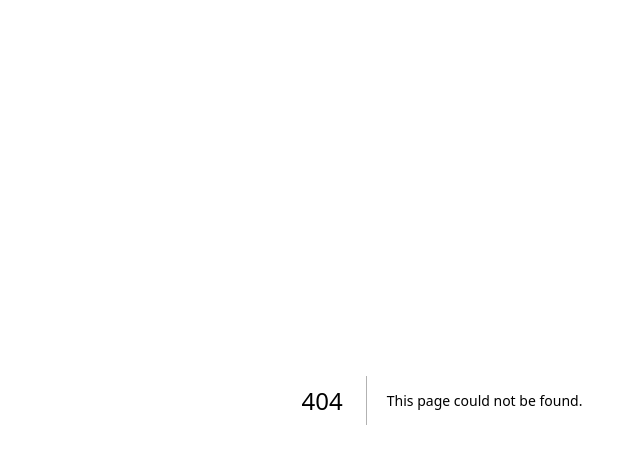
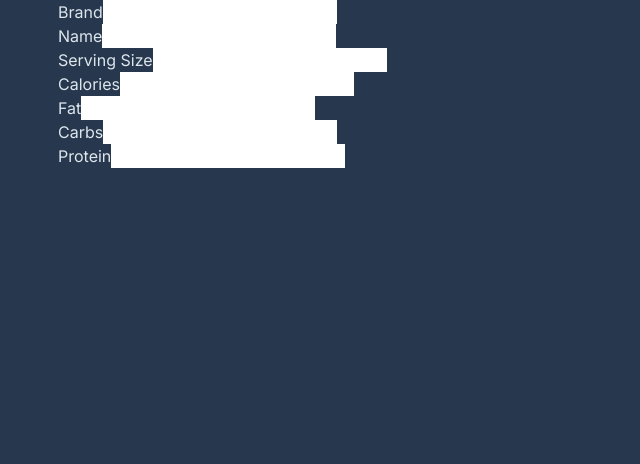
Before and after one commit to jonmico/food-database, a Next.js app: page /foods/new in a window 1280 px wide. Before the commit this address had no page. Shown: the top 464 px of the page, without its empty margins (198-838 px from the left). Built offline with nearby package versions, Linux system fonts and the light colour scheme.

Commit message:
Make create food form.

```diff
--- /dev/null
+++ b/src/app/foods/new/page.tsx
@@ -0,0 +1,37 @@
+export default function NewFoodPage() {
+  async function createFood(formData: FormData) {
+    'use server';
+  }
+  return (
+    <form action={createFood}>
+      <div>
+        <label htmlFor='brand'>Brand</label>
+        <input type='text' name={'brand'} id={'brand'} />
+      </div>
+      <div>
+        <label htmlFor='name'>Name</label>
+        <input type='text' name={'name'} id={'brand'} />
+      </div>
+      <div>
+        <label htmlFor='servingSize'>Serving Size</label>
+        <input type='text' name={'servingSize'} id={'servingSize'} />
+      </div>
+      <div>
+        <label htmlFor='calories'>Calories</label>
+        <input type='number' name='calories' id='calories' />
+      </div>
+      <div>
+        <label htmlFor='fat'>Fat</label>
+        <input type='number' name='fat' id='fat' />
+      </div>
+      <div>
+        <label htmlFor='carbs'>Carbs</label>
+        <input type='number' name='carbs' id='carbs' />
+      </div>
+      <div>
+        <label htmlFor='protein'>Protein</label>
+        <input type='number' name='protein' id='protein' />
+      </div>
+    </form>
+  );
+}
--- a/src/app/globals.css
+++ b/src/app/globals.css
@@ -3,31 +3,20 @@
 @tailwind utilities;
 
 :root {
-  --foreground-rgb: 0, 0, 0;
-  --background-start-rgb: 214, 219, 220;
-  --background-end-rgb: 255, 255, 255;
-}
-
-@media (prefers-color-scheme: dark) {
-  :root {
-    --foreground-rgb: 255, 255, 255;
-    --background-start-rgb: 0, 0, 0;
-    --background-end-rgb: 0, 0, 0;
-  }
+  --color-background: #27374d;
+  --color-secondary: #526d82;
+  --color-accent: #9db2bf;
+  --color-primary: #dde6ed;
 }
 
 body {
-  color: rgb(var(--foreground-rgb));
-  background: linear-gradient(
-      to bottom,
-      transparent,
-      rgb(var(--background-end-rgb))
-    )
-    rgb(var(--background-start-rgb));
+  background-color: var(--color-background);
+  color: var(--color-primary);
 }
 
-@layer utilities {
-  .text-balance {
-    text-wrap: balance;
-  }
+.layoutContainer {
+  width: 60%;
+  min-width: 650px;
+  max-width: 1200px;
+  margin: auto;
 }
--- a/src/app/layout.tsx
+++ b/src/app/layout.tsx
@@ -1,12 +1,12 @@
-import type { Metadata } from "next";
-import { Inter } from "next/font/google";
-import "./globals.css";
+import type { Metadata } from 'next';
+import { Inter } from 'next/font/google';
+import './globals.css';
 
-const inter = Inter({ subsets: ["latin"] });
+const inter = Inter({ subsets: ['latin'] });
 
 export const metadata: Metadata = {
-  title: "Create Next App",
-  description: "Generated by create next app",
+  title: 'Create Next App',
+  description: 'Generated by create next app',
 };
 
 export default function RootLayout({
@@ -15,8 +15,10 @@ export default function RootLayout({
   children: React.ReactNode;
 }>) {
   return (
-    <html lang="en">
-      <body className={inter.className}>{children}</body>
+    <html lang='en'>
+      <body className={inter.className}>
+        <div className={'layoutContainer'}>{children}</div>
+      </body>
     </html>
   );
 }
--- a/src/app/page.tsx
+++ b/src/app/page.tsx
@@ -1,113 +1,3 @@
-import Image from "next/image";
-
 export default function Home() {
-  return (
-    <main className="flex min-h-screen flex-col items-center justify-between p-24">
-      <div className="z-10 max-w-5xl w-full items-center justify-between font-mono text-sm lg:flex">
-        <p className="fixed left-0 top-0 flex w-full justify-center border-b border-gray-300 bg-gradient-to-b from-zinc-200 pb-6 pt-8 backdrop-blur-2xl dark:border-neutral-800 dark:bg-zinc-800/30 dark:from-inherit lg:static lg:w-auto  lg:rounded-xl lg:border lg:bg-gray-200 lg:p-4 lg:dark:bg-zinc-800/30">
-          Get started by editing&nbsp;
-          <code className="font-mono font-bold">src/app/page.tsx</code>
-        </p>
-        <div className="fixed bottom-0 left-0 flex h-48 w-full items-end justify-center bg-gradient-to-t from-white via-white dark:from-black dark:via-black lg:static lg:h-auto lg:w-auto lg:bg-none">
-          <a
-            className="pointer-events-none flex place-items-center gap-2 p-8 lg:pointer-events-auto lg:p-0"
-            href="https://vercel.com?utm_source=create-next-app&utm_medium=appdir-template&utm_campaign=create-next-app"
-            target="_blank"
-            rel="noopener noreferrer"
-          >
-            By{" "}
-            <Image
-              src="/vercel.svg"
-              alt="Vercel Logo"
-              className="dark:invert"
-              width={100}
-              height={24}
-              priority
-            />
-          </a>
-        </div>
-      </div>
-
-      <div className="relative flex place-items-center before:absolute before:h-[300px] before:w-full sm:before:w-[480px] before:-translate-x-1/2 before:rounded-full before:bg-gradient-radial before:from-white before:to-transparent before:blur-2xl before:content-[''] after:absolute after:-z-20 after:h-[180px] after:w-full sm:after:w-[240px] after:translate-x-1/3 after:bg-gradient-conic after:from-sky-200 after:via-blue-200 after:blur-2xl after:content-[''] before:dark:bg-gradient-to-br before:dark:from-transparent before:dark:to-blue-700 before:dark:opacity-10 after:dark:from-sky-900 after:dark:via-[#0141ff] after:dark:opacity-40 before:lg:h-[360px] z-[-1]">
-        <Image
-          className="relative dark:drop-shadow-[0_0_0.3rem_#ffffff70] dark:invert"
-          src="/next.svg"
-          alt="Next.js Logo"
-          width={180}
-          height={37}
-          priority
-        />
-      </div>
-
-      <div className="mb-32 grid text-center lg:max-w-5xl lg:w-full lg:mb-0 lg:grid-cols-4 lg:text-left">
-        <a
-          href="https://nextjs.org/docs?utm_source=create-next-app&utm_medium=appdir-template&utm_campaign=create-next-app"
-          className="group rounded-lg border border-transparent px-5 py-4 transition-colors hover:border-gray-300 hover:bg-gray-100 hover:dark:border-neutral-700 hover:dark:bg-neutral-800/30"
-          target="_blank"
-          rel="noopener noreferrer"
-        >
-          <h2 className={`mb-3 text-2xl font-semibold`}>
-            Docs{" "}
-            <span className="inline-block transition-transform group-hover:translate-x-1 motion-reduce:transform-none">
-              -&gt;
-            </span>
-          </h2>
-          <p className={`m-0 max-w-[30ch] text-sm opacity-50`}>
-            Find in-depth information about Next.js features and API.
-          </p>
-        </a>
-
-        <a
-          href="https://nextjs.org/learn?utm_source=create-next-app&utm_medium=appdir-template-tw&utm_campaign=create-next-app"
-          className="group rounded-lg border border-transparent px-5 py-4 transition-colors hover:border-gray-300 hover:bg-gray-100 hover:dark:border-neutral-700 hover:dark:bg-neutral-800/30"
-          target="_blank"
-          rel="noopener noreferrer"
-        >
-          <h2 className={`mb-3 text-2xl font-semibold`}>
-            Learn{" "}
-            <span className="inline-block transition-transform group-hover:translate-x-1 motion-reduce:transform-none">
-              -&gt;
-            </span>
-          </h2>
-          <p className={`m-0 max-w-[30ch] text-sm opacity-50`}>
-            Learn about Next.js in an interactive course with&nbsp;quizzes!
-          </p>
-        </a>
-
-        <a
-          href="https://vercel.com/templates?framework=next.js&utm_source=create-next-app&utm_medium=appdir-template&utm_campaign=create-next-app"
-          className="group rounded-lg border border-transparent px-5 py-4 transition-colors hover:border-gray-300 hover:bg-gray-100 hover:dark:border-neutral-700 hover:dark:bg-neutral-800/30"
-          target="_blank"
-          rel="noopener noreferrer"
-        >
-          <h2 className={`mb-3 text-2xl font-semibold`}>
-            Templates{" "}
-            <span className="inline-block transition-transform group-hover:translate-x-1 motion-reduce:transform-none">
-              -&gt;
-            </span>
-          </h2>
-          <p className={`m-0 max-w-[30ch] text-sm opacity-50`}>
-            Explore starter templates for Next.js.
-          </p>
-        </a>
-
-        <a
-          href="https://vercel.com/new?utm_source=create-next-app&utm_medium=appdir-template&utm_campaign=create-next-app"
-          className="group rounded-lg border border-transparent px-5 py-4 transition-colors hover:border-gray-300 hover:bg-gray-100 hover:dark:border-neutral-700 hover:dark:bg-neutral-800/30"
-          target="_blank"
-          rel="noopener noreferrer"
-        >
-          <h2 className={`mb-3 text-2xl font-semibold`}>
-            Deploy{" "}
-            <span className="inline-block transition-transform group-hover:translate-x-1 motion-reduce:transform-none">
-              -&gt;
-            </span>
-          </h2>
-          <p className={`m-0 max-w-[30ch] text-sm opacity-50 text-balance`}>
-            Instantly deploy your Next.js site to a shareable URL with Vercel.
-          </p>
-        </a>
-      </div>
-    </main>
-  );
+  return <div>Home!</div>;
 }
```
